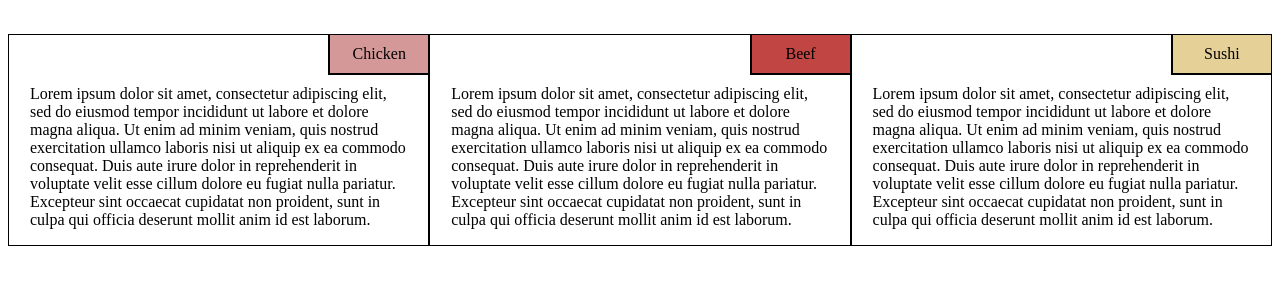
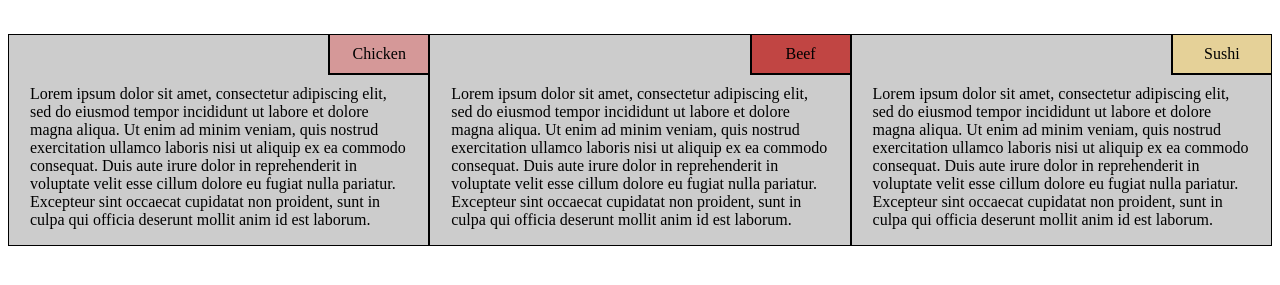
Before and after one commit to r3zblog/module2-solution, a plain HTML site: page index.html in a window 1280 px wide. Shown: the part 61-346 px from the top of the page. Drawn offline with Linux system fonts and the light colour scheme.

Commit message:
Assignment Done!

```diff
--- a/index.html
+++ b/index.html
@@ -16,7 +16,7 @@
 
     <div id="content">
       <div class="row">
-        <div class="col-lg-4 col-md-6">
+        <div id="blue" class="col-lg-4 col-md-6">
           <p id="title" class="title1">Chicken</p>
           <p>
               Lorem ipsum dolor sit amet, consectetur adipiscing elit, sed do eiusmod tempor incididunt ut labore et  dolore magna aliqua. Ut enim ad minim veniam, quis nostrud exercitation ullamco laboris nisi ut aliquip ex ea commodo consequat. Duis aute irure dolor in reprehenderit in voluptate velit esse cillum dolore eu fugiat nulla pariatur. Excepteur sint occaecat cupidatat non proident, sunt in culpa qui officia deserunt mollit anim id est laborum.
@@ -24,14 +24,14 @@
           </p>
         </div>
 
-        <div class="col-lg-4 col-md-6">
+        <div id="blue" class="col-lg-4 col-md-6">
           <p id="title" class="title2">Beef</p>
           <p>
               Lorem ipsum dolor sit amet, consectetur adipiscing elit, sed do eiusmod tempor incididunt ut labore et  dolore magna aliqua. Ut enim ad minim veniam, quis nostrud exercitation ullamco laboris nisi ut aliquip ex ea commodo consequat. Duis aute irure dolor in reprehenderit in voluptate velit esse   cillum dolore eu fugiat nulla pariatur. Excepteur sint occaecat cupidatat non proident, sunt in culpa   qui officia deserunt mollit anim id est laborum.
           </p>
         </div>
 
-        <div class="col-lg-4 col-md-12">
+        <div id="blue" class="col-lg-4 col-md-12">
           <p id="title" class="title3">Sushi</p>
           <p>
               Lorem ipsum dolor sit amet, consectetur adipiscing elit, sed do eiusmod tempor incididunt ut labore et  dolore magna aliqua. Ut enim ad minim veniam, quis nostrud exercitation ullamco laboris nisi ut aliquip ex ea commodo consequat. Duis aute irure dolor in reprehenderit in voluptate velit esse   cillum dolore eu fugiat nulla pariatur. Excepteur sint occaecat cupidatat non proident, sunt in culpa   qui officia deserunt mollit anim id est laborum.
--- a/main.css
+++ b/main.css
@@ -24,6 +24,9 @@ p{
 	margin-right: auto;
 	margin-left: auto;
 	width:90%;
+}
+#blue {
+	background-color: #cccccc;
 }
 
 @media (min-width: 992px) {
```
